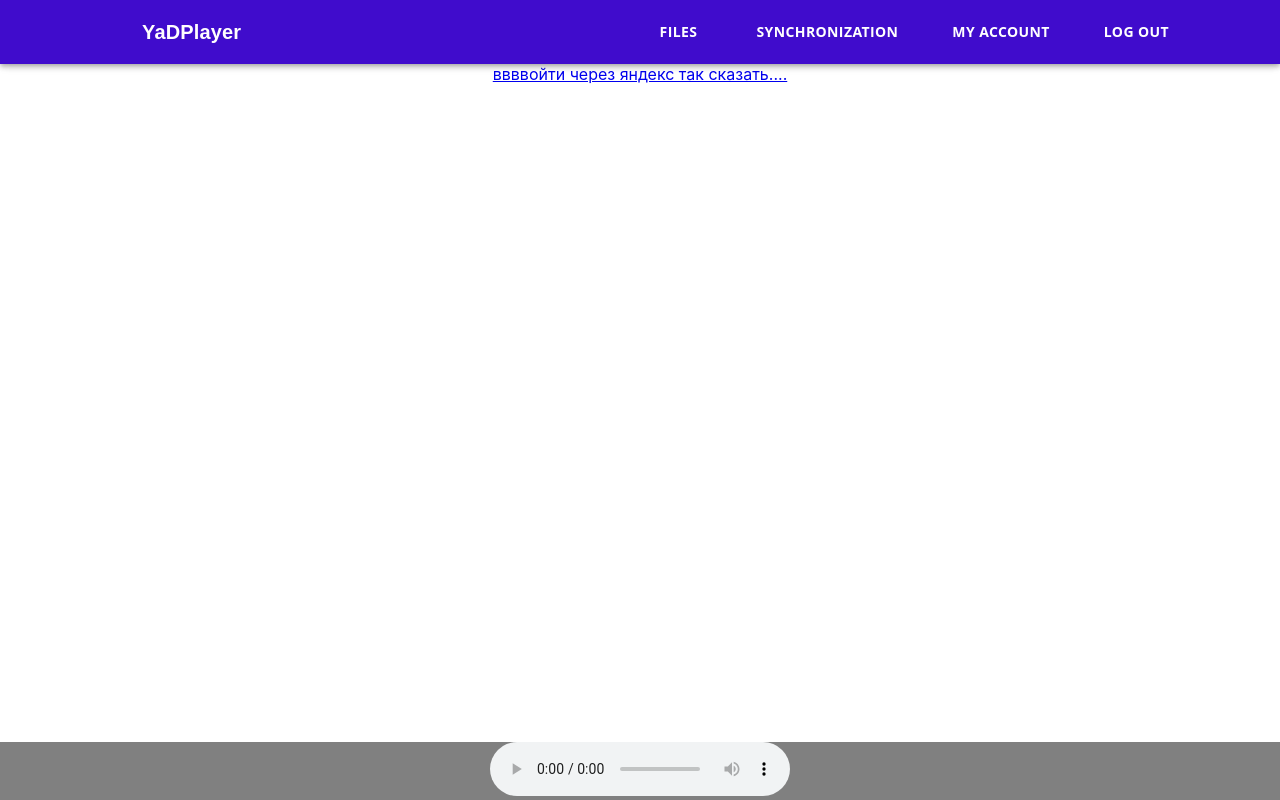
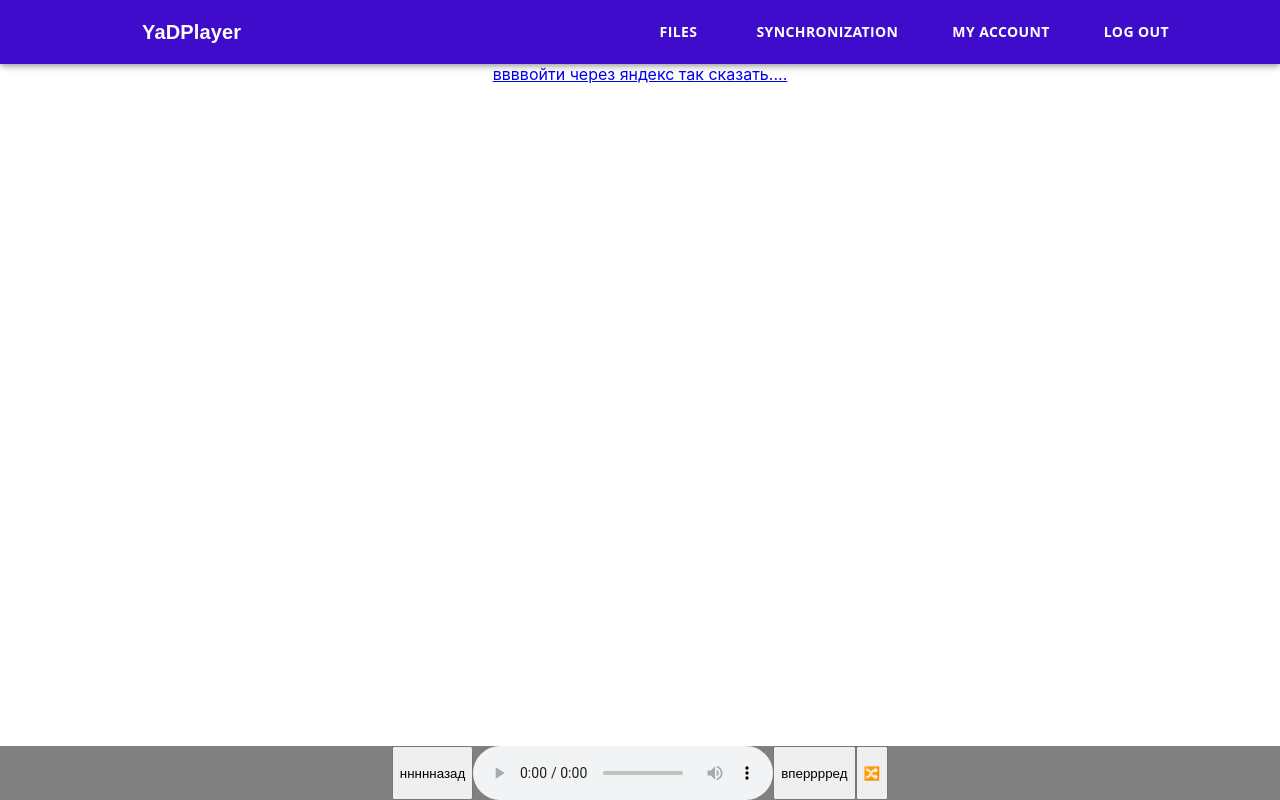
Before and after one commit to EgorLucky/ya-disk-player-front, a React (Create React App) app: page /user in a window 1280 px wide. Built offline with nearby package versions, Linux system fonts and the light colour scheme.

Commit message:
update AudioPlayer ui

```diff
--- a/src/components/AudioPlayer.tsx
+++ b/src/components/AudioPlayer.tsx
@@ -12,7 +12,12 @@ class AudioPlayer extends Component<any, any> {
   render() {
     return (
       <div style={{position: "fixed", width: "100%", bottom: "0%", backgroundColor: "grey"}}>
-        <audio autoPlay controls src={this.props?.url}/>
+        <div  style={{display:"inline-flex"}}>
+          <button style={{display:"block"}}>ннннназад</button>
+          <audio autoPlay controls src={this.props?.url} style={{display:"block"}} onEnded={() => alert("конец!")}/>
+          <button style={{display:"block"}}>вперррред</button>
+          <button style={{display:"block"}}>🔀</button>
+        </div>
       </div>
     );
   }
```
